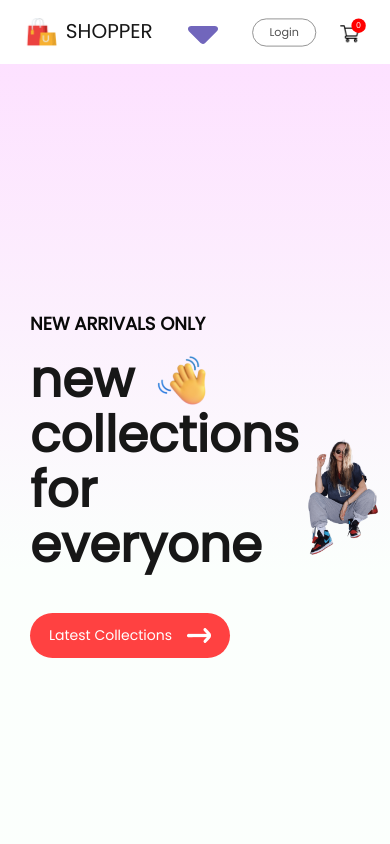
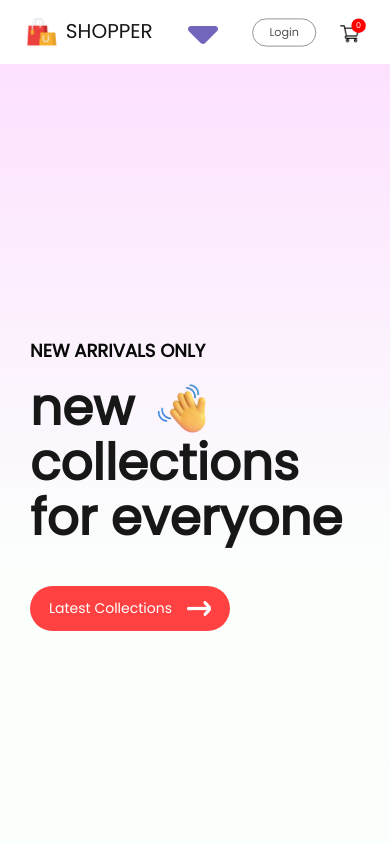
Before and after one commit to GeethuGeorge/E-Commerce-Application-MERN, a React (Vite) app in the folder frontend/: page / in a window 390 px wide. Shown: the top 844 px of the page. Built offline with nearby package versions, Linux system fonts and the light colour scheme; no server answers.

Commit message:
Updated Hero.css back

```diff
--- a/frontend/src/Components/Hero/Hero.css
+++ b/frontend/src/Components/Hero/Hero.css
@@ -94,7 +94,6 @@
 }
 
 /*1024*/
-/*1024*/
 @media (max-width: 1024px) {
     .hero-left {
         padding-left: 80px;
@@ -119,9 +118,9 @@
     }
     .hero-right img {
         width: 380px;
+
     }
 }
-
 /*800*/
 @media (max-width: 800px) {
     .hero-left {
@@ -146,19 +145,25 @@
         font-size: 13px;
     }
 
-    /* Adjust hero-right to occupy full width */
     .hero-right {
-        flex: 1;
+ /*        width: 600px; */
+        height: 400px;
     }
     .hero-right img {
-        width: 100%;
-        max-width: 600px; /* Limit width if needed */
-        margin-top: 20px; /* Adjust margin as needed */
+        width: 300px;
+        margin-top: 200px;
     }
 }
 
 /*500*/
 @media (max-width: 500px) {
+    .hero {
+        flex-direction: column;
+    }
+    .hero-right {
+        display: none;
+    }
+
     .hero-left h2 {
         font-size: 18px;
     }
```
